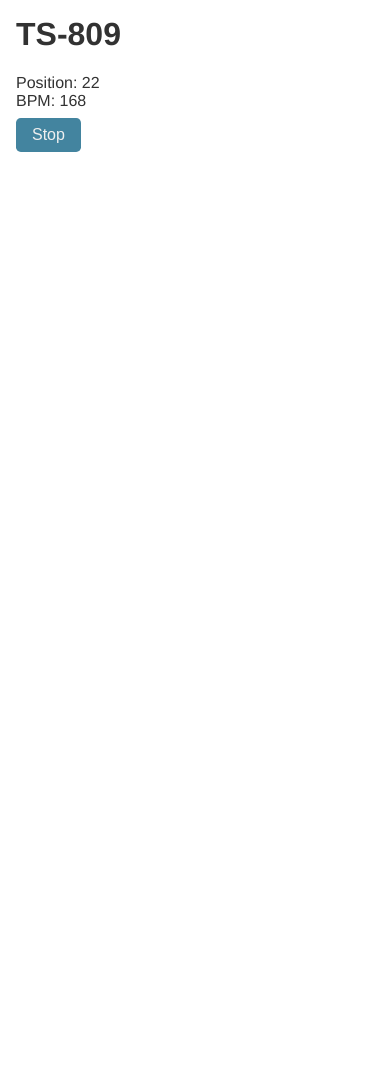
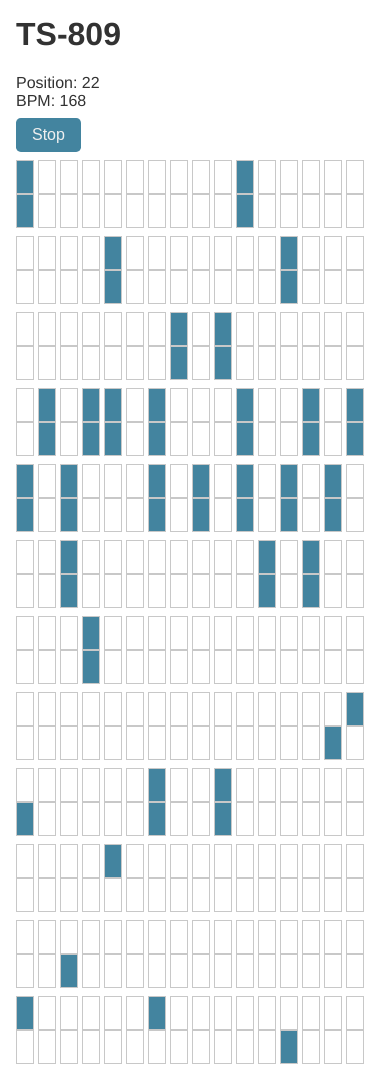
Before and after one commit to meeroslav/ts-809-pure, a website built with Parcel: page src/index.html in a window 390 px wide. Before the commit the page ends 844 px from the top, so only its background shows below. Built offline with nearby package versions, Linux system fonts and the light colour scheme; files whose address does not match are found by name.

Commit message:
feat: add sequence representation

```diff
--- a/src/index.css
+++ b/src/index.css
@@ -4,7 +4,10 @@
     --cl-fg: #323232;
     --cl-action-bg: #43849f;
     --cl-action-fg: #efefef;
+    --cl-border: #c8c8c8;
+    --cl-focus: #43849f;
     --spacing: .5rem;
+    --spacing-sm: .25rem;
     --btn-spacing: .5rem 1rem;
     --border-radius: .3rem;
 }
@@ -28,3 +31,22 @@ html {
 #info {
     margin-bottom: var(--spacing);
 }
+
+#tracks {
+    margin-top: var(--spacing);
+}
+
+.track {
+    margin-bottom: var(--spacing);
+}
+
+.step-on, .step-off {
+    display: inline-block;
+    padding: calc(var(--spacing) * 2) var(--spacing);
+    margin-right: var(--spacing-sm);
+    border: 1px solid var(--cl-border);
+}
+
+.step-on {
+    background: var(--cl-focus);
+}
--- a/src/index.html
+++ b/src/index.html
@@ -7,6 +7,7 @@
   <h1>TS-809</h1>
   <div id="info"></div>
   <button type="button" class="action_btn" onclick="togglePlay()" id="toggle">Toggle</button>
+  <div id="tracks"></div>
   <script src="index.ts"></script>
 </body>
 </html>
--- a/src/index.ts
+++ b/src/index.ts
@@ -12,17 +12,18 @@ let playPosition = 0;
 let buffers: AudioBuffer[] = [];
 let audioContext: AudioContext;
 let sequenceLength = 16;
-const toggleBtn: HTMLElement = document.getElementById('toggle') || new HTMLElement();
-const info: HTMLElement = document.getElementById('info') || new HTMLElement();
-toggleBtn.innerHTML = 'Play';
+const toggleBtnEl: HTMLElement = document.getElementById('toggle') || new HTMLElement();
+const infoEl: HTMLElement = document.getElementById('info') || new HTMLElement();
+const tracksEl: HTMLElement = document.getElementById('tracks') || new HTMLElement();
+toggleBtnEl.innerHTML = 'Play';
 
 const togglePlay = () => {
   playState = !playState;
   if (playState) {
-    toggleBtn.innerHTML = 'Stop';
+    toggleBtnEl.innerHTML = 'Stop';
     playingInterval = startPlaying(demoRhythm);
   } else {
-    toggleBtn.innerHTML = 'Play';
+    toggleBtnEl.innerHTML = 'Play';
     clearInterval(playingInterval);
     playPosition = 0;
     renderInfo();
@@ -41,10 +42,18 @@ const init = async () => {
       return [...(await prev), nextBuffer];
     }, Promise.resolve([]));
   togglePlay();
+  renderTracks();
+};
+
+const renderTracks = () => {
+  tracksEl.innerHTML = demoRhythm.reduce((acc, track) => {
+    const trackSteps = track[TRACK_SEQ].map(step => `<span class="${ step ? 'step-on' : 'step-off' }"></span>`).join('');
+    return `${acc}<div class='track'>${trackSteps}</div>`;
+  }, '');
 };
 
 const renderInfo = () => {
-  info.innerHTML = `
+  infoEl.innerHTML = `
     Position: ${playPosition}<br/>
     BPM: ${bpm}
    `;
```
